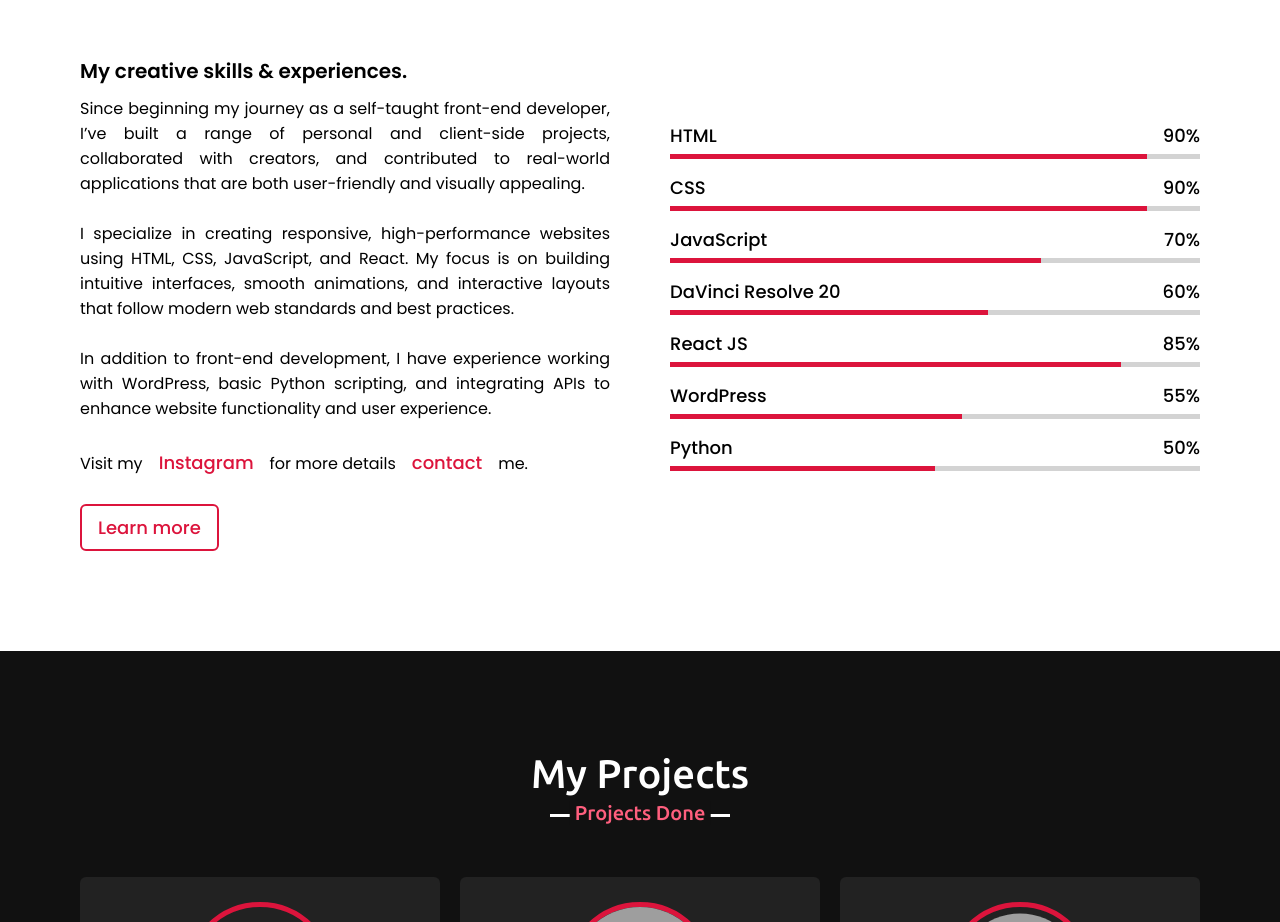
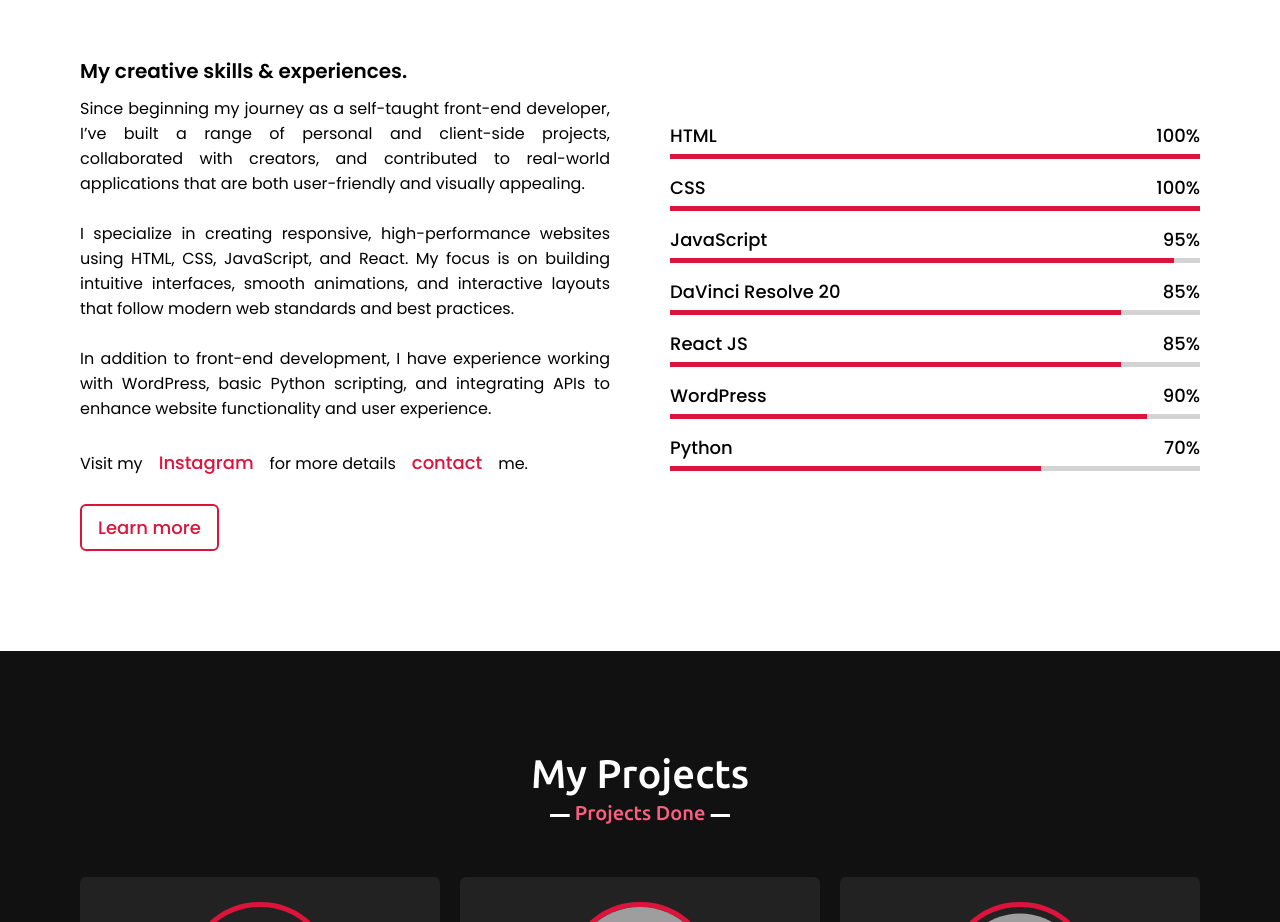
Before and after one commit to meetgauswami/Portfolio-Meet-Gauswami, a plain HTML site: page index.html in a window 1280 px wide. Shown: the part 3069-3991 px from the top of the page. Drawn offline with nearby package versions, Linux system fonts and the light colour scheme; grey boxes are pictures that could not be loaded.

Commit message:
update skills

```diff
--- a/index.html
+++ b/index.html
@@ -169,28 +169,28 @@
                     <div class="bars">
                         <div class="info">
                             <span>HTML</span>
-                            <span>90%</span>
+                            <span>100%</span>
                         </div>
                         <div class="line html"></div>
                     </div>
                     <div class="bars">
                         <div class="info">
                             <span>CSS</span>
-                            <span>90%</span>
+                            <span>100%</span>
                         </div>
                         <div class="line css"></div>
                     </div>
                     <div class="bars">
                         <div class="info">
                             <span>JavaScript</span>
-                            <span>70%</span>
+                            <span>95%</span>
                         </div>
                          <div class="line js"></div>
                     </div>
                 <div class="bars">
                         <div class="info">
                             <span>DaVinci Resolve 20</span>
-                            <span>60%</span>
+                            <span>85%</span>
                         </div>
                         <div class="line edit"></div>
                     </div>
@@ -204,14 +204,14 @@
                     <div class="bars">
                         <div class="info">
                             <span>WordPress</span>
-                            <span>55%</span>
+                            <span>90%</span>
                         </div>
                         <div class="line wordpress"></div>
                     </div>
                     <div class="bars">
                         <div class="info">
                             <span>Python</span>
-                            <span>50%</span>
+                            <span>70%</span>
                         </div>
                         <div class="line py"></div>
                     </div>
--- a/style.css
+++ b/style.css
@@ -721,25 +721,25 @@ section .title::after{
     background: crimson;
 }
 .skills-content .right .html::before{
-    width: 90%;
+    width: 100%;
 }
 .skills-content .right .css::before{
-    width: 90%;
+    width: 100%;
 }
 .skills-content .right .js::before{
-    width: 70%;
+    width: 95%;
 }
 .skills-content .right .edit::before{
-    width: 60%;
+    width: 85%;
 }
 .skills-content .right .react::before{
     width: 85%;
 }
 .skills-content .right .wordpress::before{
-    width: 55%;
+    width: 90%;
 }
 .skills-content .right .py::before{
-    width: 50%;
+    width: 70%;
 }
 
 
```
